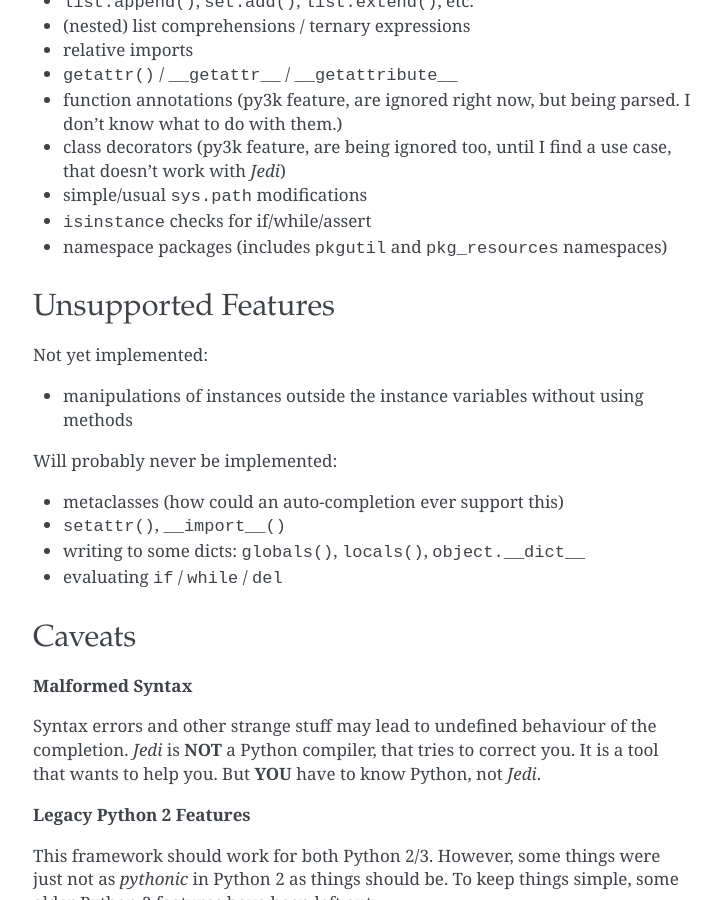
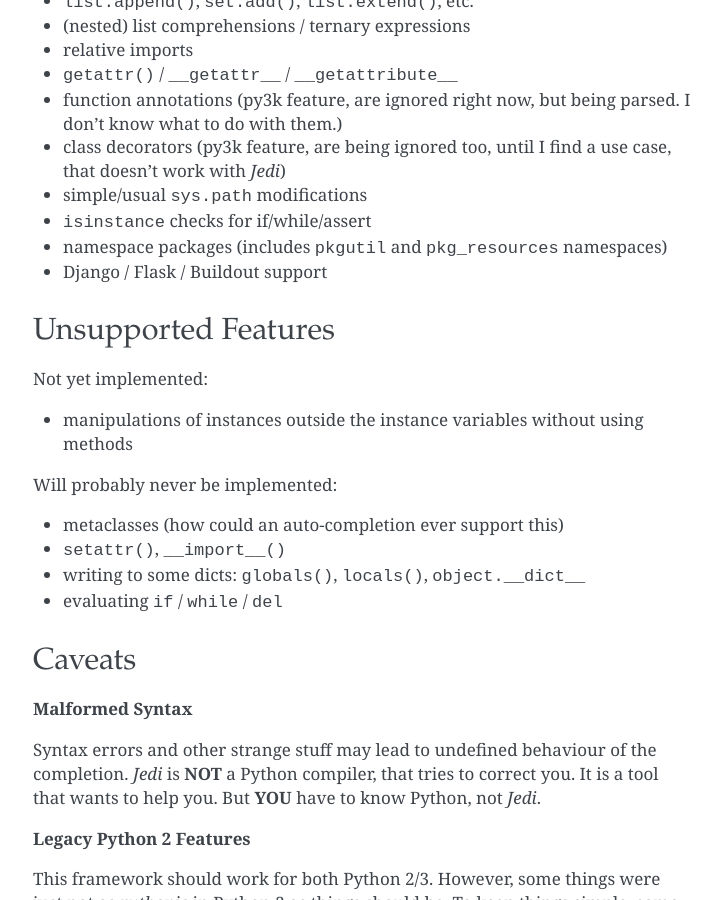
Before and after one commit to davidhalter/jedi, a Sphinx documentation site: the page built from docs/docs/features.rst, in a window 1280 px wide and 900 px high, scrolled down 670 px. Shown: the whole window, without its empty margins (387-1108 px from the left). Built offline with Sphinx 7.4.7, drawn with Linux system fonts in a browser that asks for light colours; the version number is read from the project's files by our own code.

Commit message:
Mentioned framework support in the docs.

```diff
--- a/docs/docs/features.rst
+++ b/docs/docs/features.rst
@@ -41,6 +41,7 @@ Supported Python Features
 - simple/usual ``sys.path`` modifications
 - ``isinstance`` checks for if/while/assert
 - namespace packages (includes ``pkgutil`` and ``pkg_resources`` namespaces)
+- Django / Flask / Buildout support
 
 
 Unsupported Features
```
